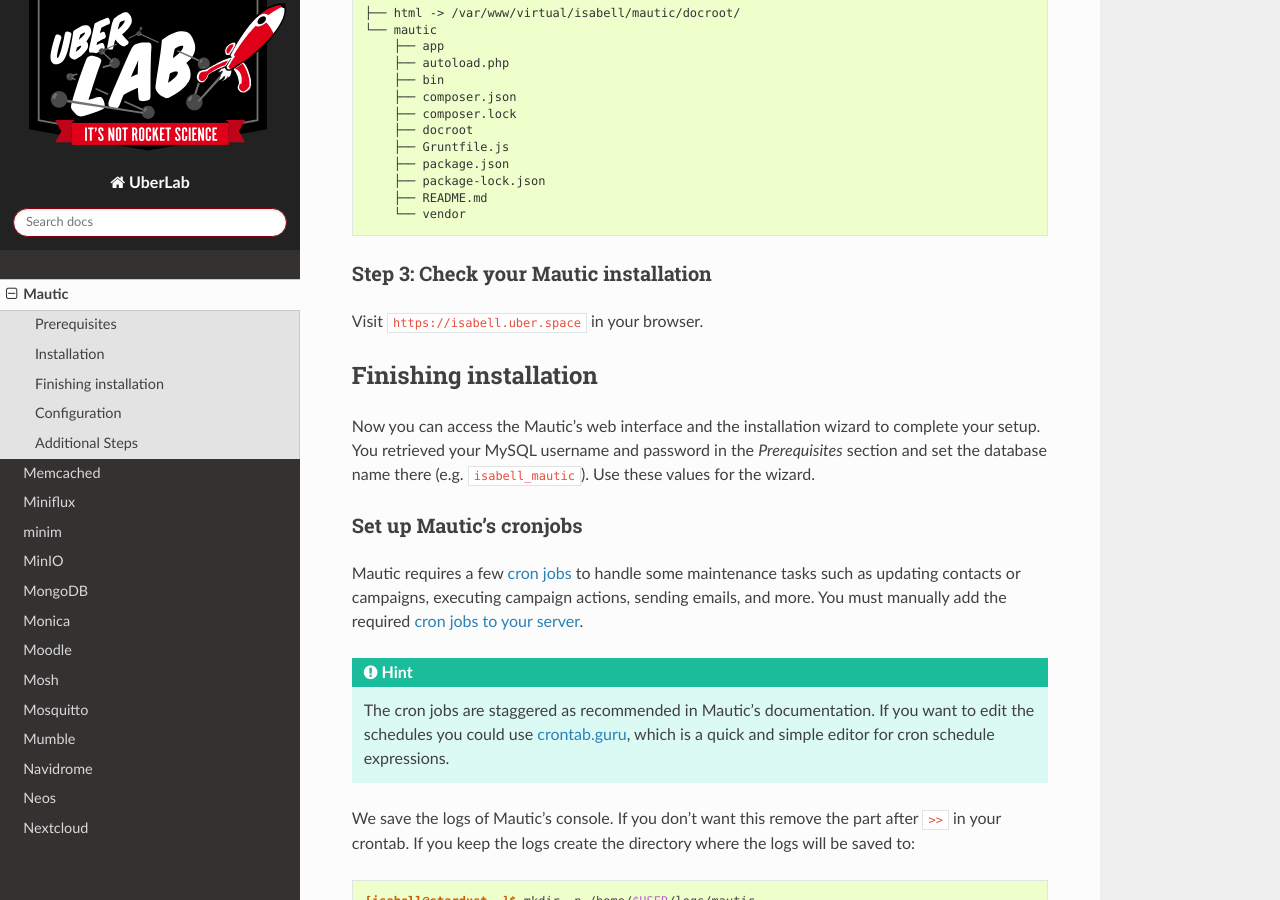
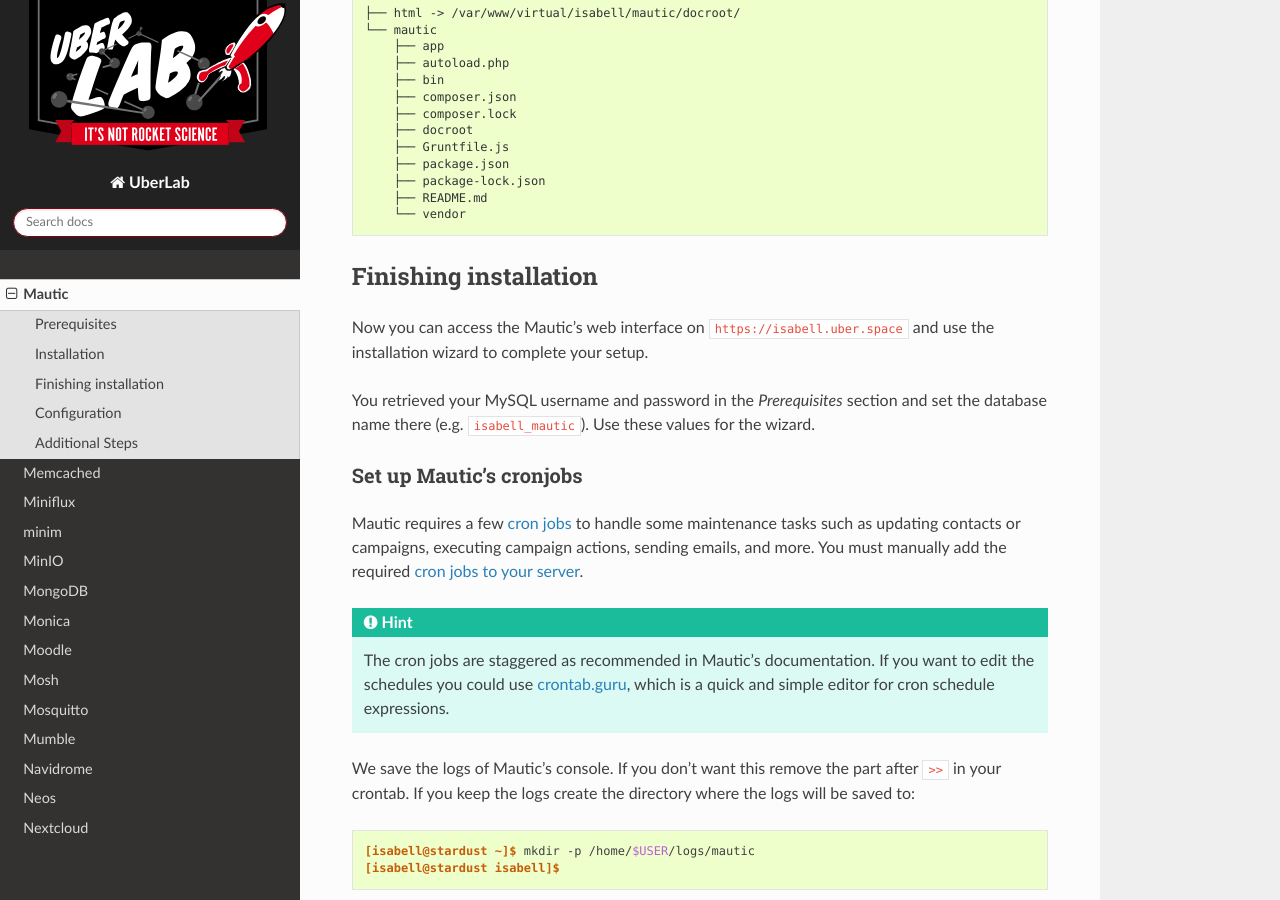
Before and after one commit to Uberspace/lab, a Sphinx documentation site: the page built from source/guide_mautic.rst, in a window 1280 px wide and 900 px high, scrolled down 3070 px. Built offline with Sphinx 7.4.7 and the Read the Docs theme 2.0.0, drawn with Linux system fonts in a browser that asks for light colours; some of the changed text lies outside the part shown.

Commit message:
[mautic] adjust finishing installation

```diff
--- a/source/guide_mautic.rst
+++ b/source/guide_mautic.rst
@@ -42,10 +42,10 @@
 
 You can setup an :manual:`additional` (sub) domains for use with your Uberspace account.
 
+.. include:: includes/my-print-defaults.rst
+
 Create the database
 -------------------
-
-.. include:: includes/my-print-defaults.rst
 
 Create a new MySQL database for Mautic.
 
@@ -121,17 +121,12 @@
       └── vendor
 
 
-Step 3: Check your Mautic installation
---------------------------------------
-
-Visit ``https://isabell.uber.space`` in your browser.
-
-
 Finishing installation
 ======================
 
-Now you can access the Mautic's web interface and the installation wizard to complete your setup.
-You retrieved your MySQL username and password in the `Prerequisites` section and set the database name there (e.g. ``isabell_mautic``).
+Now you can access the Mautic's web interface on ``https://isabell.uber.space`` and use the installation wizard to complete your setup.
+
+You retrieved your MySQL username and password in the *Prerequisites* section and set the database name there (e.g. ``isabell_mautic``).
 Use these values for the wizard.
 
 Set up Mautic's cronjobs
```
